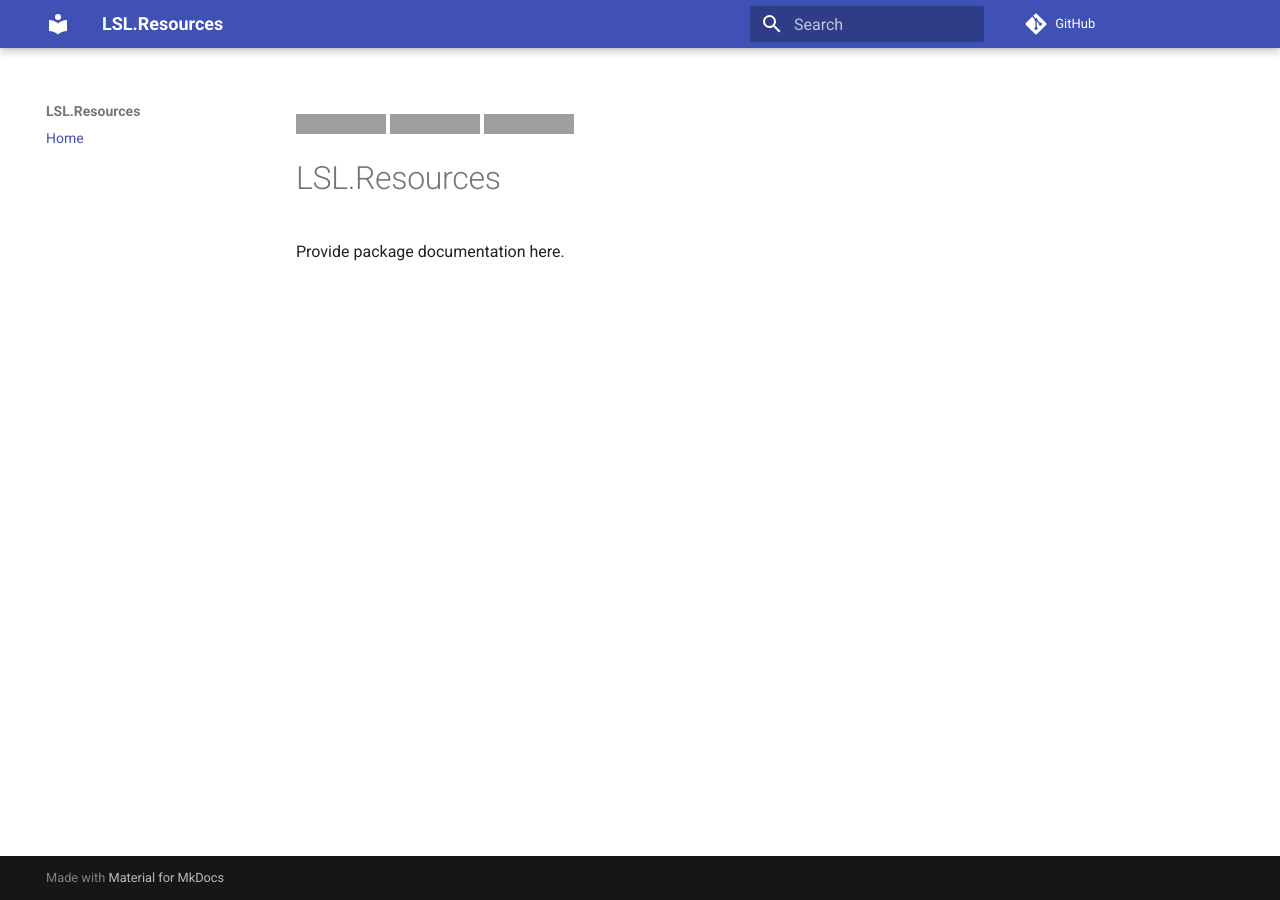
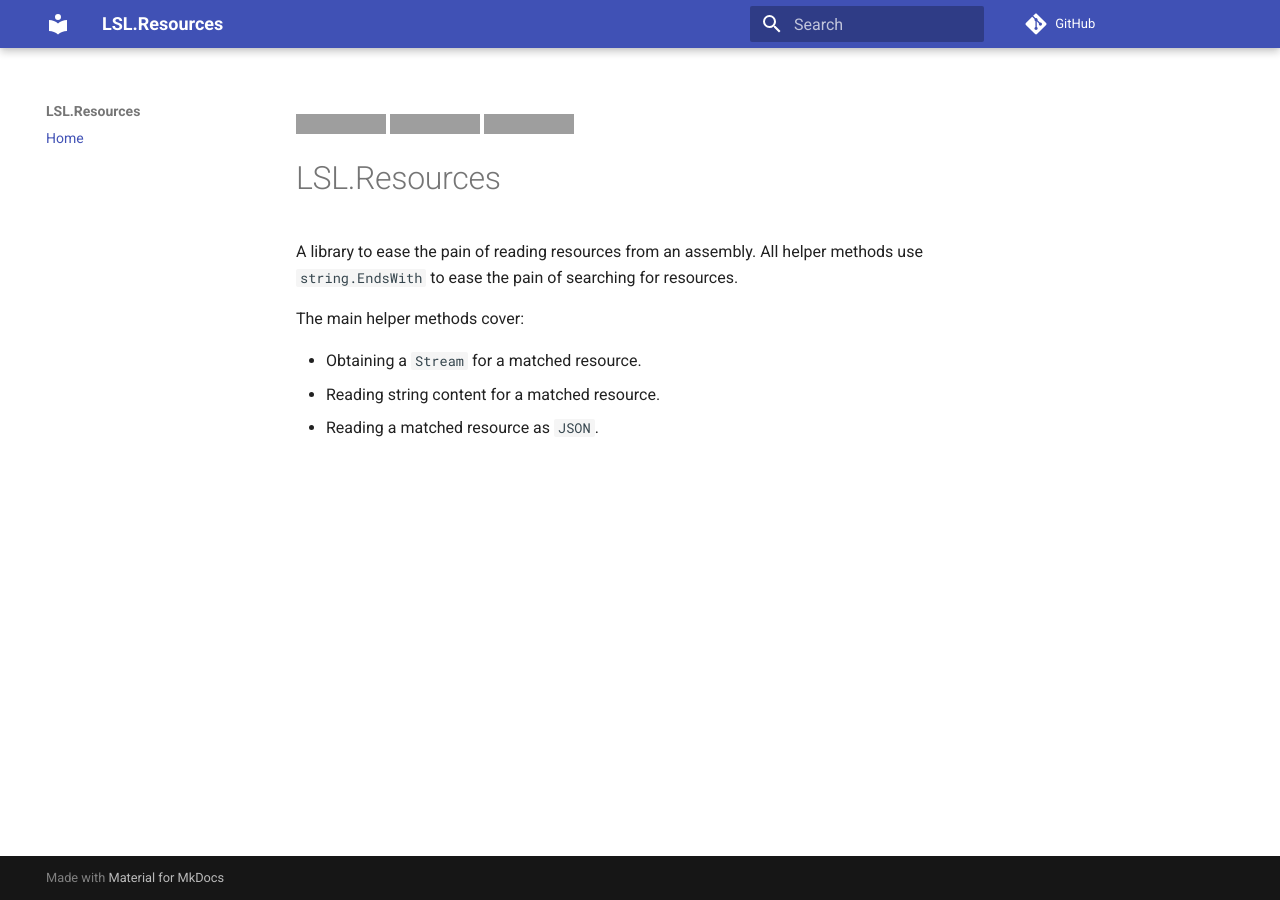
Before and after one commit to alunacjones/LSL.Resources, an MkDocs documentation site: the page built from docs/index.md, in a window 1280 px wide. Built offline with MkDocs 1.6.1 and Material for MkDocs 9.7.7, drawn with Linux system fonts in a browser that asks for light colours; comment, search, counter and statistics services are not loaded; grey boxes are pictures that could not be loaded.

Commit message:
update docs

```diff
--- a/docs/index.md
+++ b/docs/index.md
@@ -4,4 +4,10 @@
 
 # LSL.Resources
 
-Provide package documentation here.
+A library to ease the pain of reading resources from an assembly. All helper methods use `string.EndsWith` to ease the pain of searching for resources.
+
+The main helper methods cover:
+
+* Obtaining a `Stream` for a matched resource.
+* Reading string content for a matched resource.
+* Reading a matched resource as `JSON`.
```
Also changed, not shown: readme.md (+7 -1 lines).
